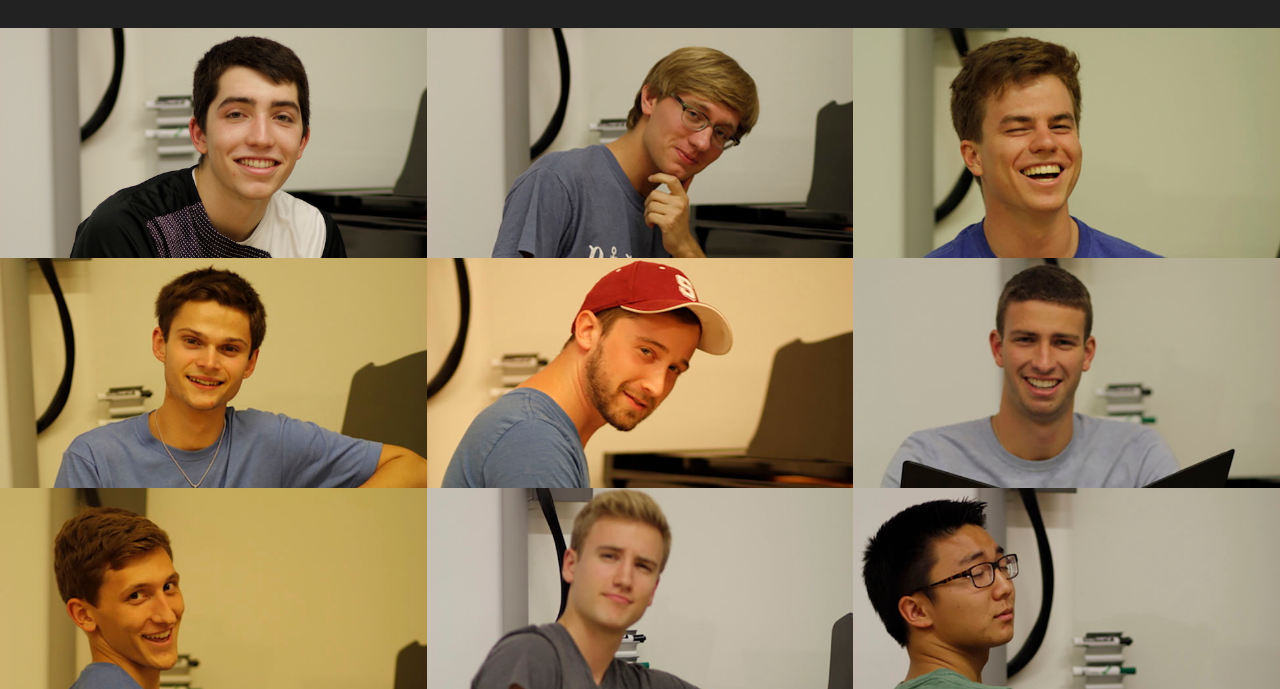
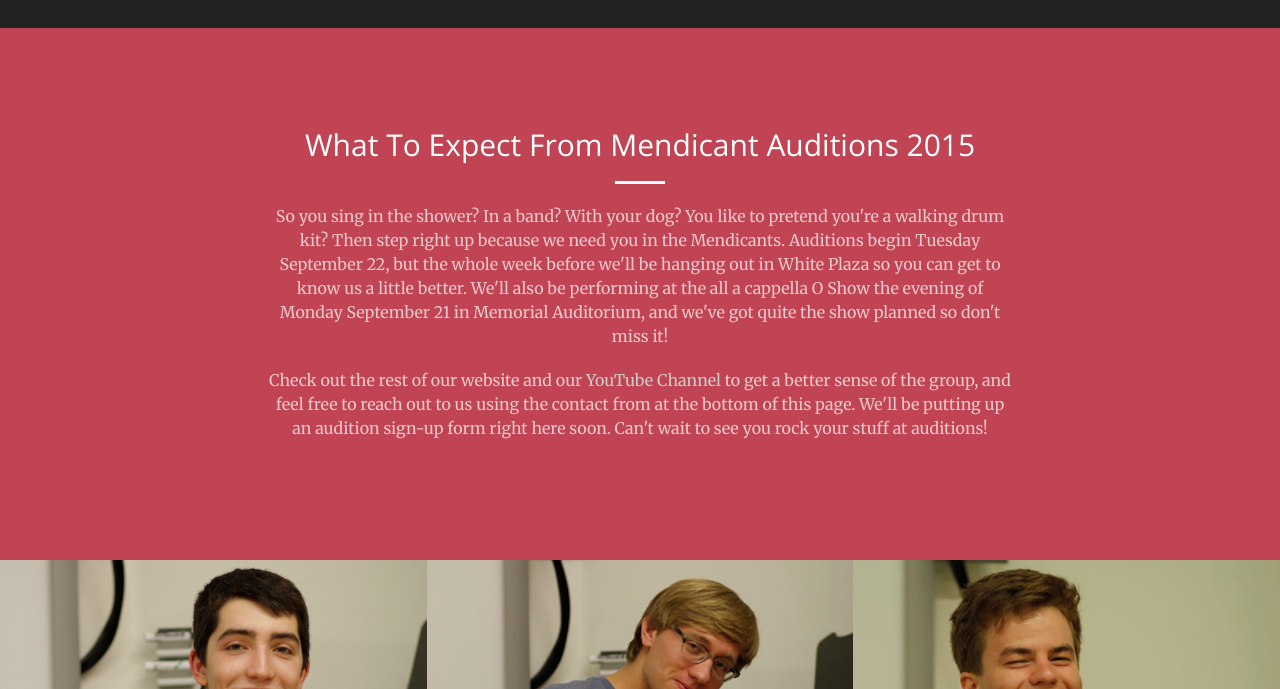
Before and after one commit to benmai/benmai.github.io, a plain HTML site: page mendicants-v2/index.html in a window 1280 px wide. Shown: the part 1051-1740 px from the top of the page. Drawn offline with nearby package versions, Linux system fonts and the light colour scheme.

Commit message:
added auditions section@

```diff
--- a/mendicants-v2/index.html
+++ b/mendicants-v2/index.html
@@ -54,6 +54,9 @@
                 <ul class="nav navbar-nav navbar-right">
                     <li>
                         <a class="page-scroll" href="#connect">Connect</a>
+                    </li>
+                    <li>
+                        <a class="page-scroll" href="#auditions">Auditions</a>
                     </li>
                     <li>
                         <a class="page-scroll" href="#portfolio">Line-up</a>
@@ -113,6 +116,17 @@
                 </div>
             </div>
         </aside>
+    </section>
+
+    <section class="bg-primary" id="auditions">
+        <div class="container">
+            <div class="row">
+                <div class="col-lg-8 col-lg-offset-2 text-center">
+                    <h2 class="section-heading">What To Expect From Mendicant Auditions 2015</h2>
+                    <hr class="light">
+                    <p class="text-faded">So you sing in the shower? In a band? With your dog? You like to pretend you're a walking drum kit? Then step right up because we need you in the Mendicants. Auditions begin Tuesday September 22, but the whole week before we'll be hanging out in White Plaza so you can get to know us a little better. We'll also be performing at the all a cappella O Show the evening of Monday September 21 in Memorial Auditorium, and we've got quite the show planned so don't miss it!</p>
+                    <p class="text-faded">Check out the rest of our website and our <a class="auditions" href="https://www.youtube.com/user/StanfordMendicants">YouTube Channel</a> to get a better sense of the group, and feel free to reach out to us using the contact from at the bottom of this page. We'll be putting up an audition sign-up form right here soon. Can't wait to see you rock your stuff at auditions!</p>
+                </div>
     </section>
 
     <section class="no-padding" id="portfolio">
--- a/mendicants-v2/less/creative.less
+++ b/mendicants-v2/less/creative.less
@@ -29,6 +29,13 @@
     &:hover,
     &:focus {
         color: darken(@theme-primary, 10%);
+    }
+    &.auditions {
+        color: darken(white, 20%);
+        &:hover,
+        &:focus {
+            color: white;
+        }
     }
 }
 
```
Also changed, not shown: mendicants-v2/css/creative.css.
